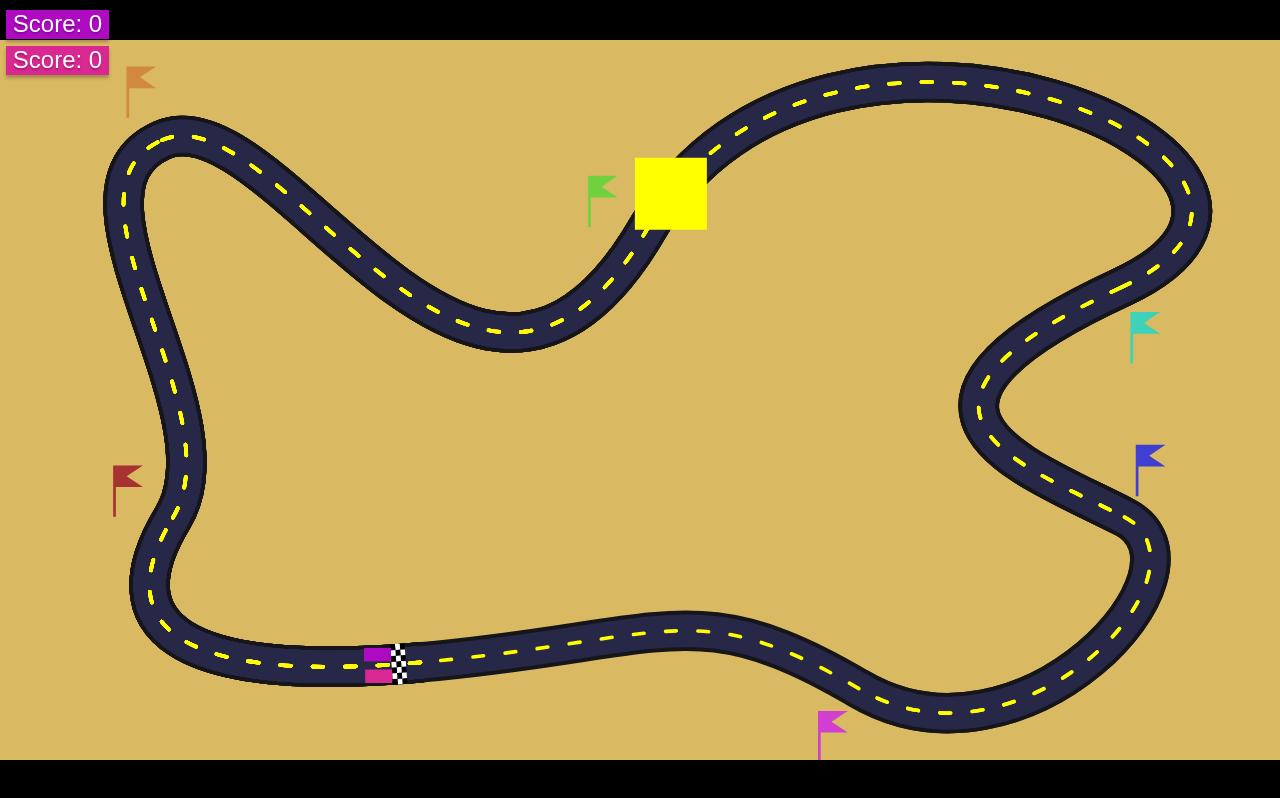
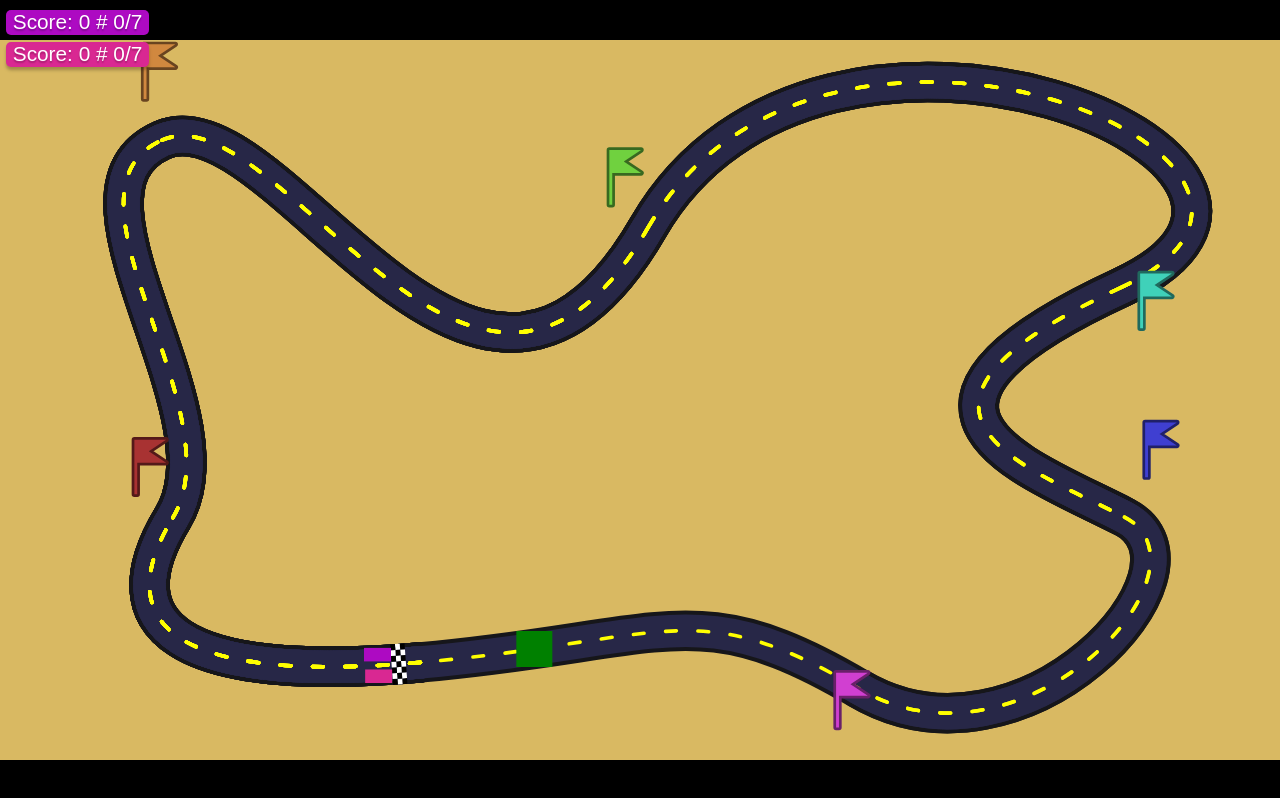
Before and after one commit to devsai9/AOOD-GamePad-2025, a plain HTML site: page index.html in a window 1280 px wide. Drawn offline with Linux system fonts and the light colour scheme; animation ran at ten frames a second.

Commit message:
Checkpoint indication Randomized checkpoint spawn location
Co-authored-by: Dev Sai <devsai9@users.noreply.github.com>

```diff
--- a/graphics.js
+++ b/graphics.js
@@ -17,15 +17,12 @@ canvas.textContent = "Your ancient browser doesn't support canvas";
              +1
 
 Origin at center of screen
-
-
 */
 
-export const CapStyle = Object.freeze({
-    BUTT: "butt",
-    ROUND: "round",
-    SQUARE: "square"
-});
+/**
+ * @typedef { "bevel" | "miter" | "round" } LineJoin
+ * @typedef { "butt" | "round" | "square" } LineCap
+ */
 
 const ScreenProxy = {
     offsetX: 0,
@@ -215,8 +212,19 @@ export function setLineWidth(w) {
     c++;
 }
 
+/**
+ * @param { LineCap } s
+ */
 export function setLineCap(s) {
     ctx.lineCap = s;
+}
+
+/**
+ *
+ * @param { LineJoin } s
+ */
+export function setLineJoin(s) {
+    ctx.lineJoin = s;
 }
 
 export function setLineDash(d) {
--- a/main.js
+++ b/main.js
@@ -31,8 +31,8 @@ let nonGamepadPlayers = 0;
 // }));
 // State.players.push(machinePlayer);
 // State.registerCollider(machinePlayer);
-const wsadPlayer = new Player(Input.fromKeys("KeyW", "KeyA", "KeyS", "KeyD"));
-const arrowPlayer = new Player(Input.fromKeys("ArrowUp", "ArrowLeft", "ArrowDown", "ArrowRight"));
+const wsadPlayer = new Player(Input.fromKeys("KeyW", "KeyA", "KeyS", "KeyD"), 0);
+const arrowPlayer = new Player(Input.fromKeys("ArrowUp", "ArrowLeft", "ArrowDown", "ArrowRight"), 1);
 State.players.push(wsadPlayer);
 State.players.push(arrowPlayer);
 State.registerCollider(wsadPlayer);
@@ -45,23 +45,32 @@ State.registerScoreboard(scoreboard);
 
 
 window.addEventListener("gamepadconnected", (e) => {
-    let newPlayer = new Player(Input.fromGamepad(e.gamepad), e.gamepad.index)
+    let newPlayer = new Player(Input.fromGamepad(e.gamepad), e.gamepad.index + nonGamepadPlayers)
     State.players.push(newPlayer);
     State.registerCollider(newPlayer);
-    State.scoreboard.updateScores();
-});
-window.addEventListener("gamepaddisconnected", (e) => {
-    for (let i = 0; i < State.players.length; i++) {
-        const player = State.players[i + nonGamepadPlayers];
-        if (player.getIndex() == e.gamepad.index) {
-            // remove player from player array
-            State.unregisterCollider(player);
-            State.players = State.players.splice(i, 1);
-        }
-    }
+    State.scoreboard.players = null;
     State.scoreboard.updateScores();
 });
 
+window.addEventListener("gamepaddisconnected", (e) => {
+    State.unregisterCollider(State.players[e.gamepad.index + nonGamepadPlayers]);
+    State.players.splice(e.gamepad.index + nonGamepadPlayers, 1);
+    for (let i = 0; i < State.players.length; i++) {
+        State.players[i].index = i;
+    }
+    State.scoreboard.players = null;
+    State.scoreboard.updateScores();
+});
+
+function generatePowerup() {
+    // 1/7 chance
+    console.log("Hi from gen powerup");
+    if (Math.random() < 1/7) {
+        new Powerup(State.track.getNearestPoint([Math.random() * 2 - 1, Math.random() * 2 - 1]), 0.1, 0.1, "speed", 3, 1, 4);
+    }
+}
+
+setInterval(generatePowerup, 1000);
 
 /**
  * Draws everything
@@ -70,11 +79,10 @@ window.addEventListener("gamepaddisconnected", (e) => {
 function draw() {
     G.clear("#d9b962");
 
-    G.setLineCap(G.CapStyle.ROUND);
+    G.setLineCap("round");
 
     // drawRoad([[0.5, 0], [0.5, 0.5], [1.0, 0.5]]);
     State.track.draw();
-
 
     for (const collisionBody of State.collisionBodies) {
         if (collisionBody.shape == "square") {
@@ -98,11 +106,12 @@ function draw() {
         //G.fillRect([player.getX() - 0.025, player.getY() - 0.025], 0.05, 0.05);
     }
 
+    State.track.drawCheckpoints();
+
     G.maskEdge();
 }
 
 // new CollisionBody([0, -.4], 0.2, 0.2);
-new Powerup(State.track.getNearestPoint([.2, -.5]), 0.2, 0.2, "frictionless", 5, Infinity, 5);
 // new Powerup([-.2, -.5], 0.2, 0.2, "speed", 5, 2, 1);
 
 
@@ -143,6 +152,7 @@ function updateGame(timestamp) {
     }
     const delta = timestamp - lastTime;
 
+    State.track.update(delta);
     for (const player of State.players) {
         player.update(delta);
     }
--- a/players.js
+++ b/players.js
@@ -245,7 +245,6 @@ export class Player {
         console.log("checking")
         if (checkOld === State.track.pins.length - 1) {
             this.laps++;
-            State.scoreboard.updateScores();
             console.log("next lap");
             return checkNew === 0;
         }
@@ -259,6 +258,7 @@ export class Player {
             if (this.pendingCheckpoint === -1) return;
             // Successfully collected a checkpoint
             const checkNew = this.pendingCheckpoint;
+            State.track.status[checkNew] = 1;
             this.pendingCheckpoint = -1;
             if (this.verifyCheckpoint(this.committedCheckpoint, checkNew)) {
                 this.committedCheckpoint = checkNew;
@@ -267,6 +267,7 @@ export class Player {
                 console.log("failure")
                 this.committedCheckpoint = 0;
             }
+            State.scoreboard.updateScores();
         }
         else {
             this.pendingCheckpoint = checkpoint;
--- a/state.js
+++ b/state.js
@@ -19,9 +19,9 @@ export const State = {
     },
 
     unregisterCollider(collider) {
-        console.log(this.colliders)
+        // console.log(this.colliders)
         this.colliders.splice(this.colliders.indexOf(collider), 1);
-        console.log(this.colliders)
+        // console.log(this.colliders)
     },
 
     checkCollisions() {
@@ -133,12 +133,17 @@ function rectangleCircleColliding([rectX, rectY], rectW, rectH, [circleX, circle
 export class Scoreboard {
     constructor(element) {
         this.element = element;
+        this.players = null;
     }
 
     updateScores() {
+        if (this.players === null) this.players = [...State.colliders];
+        const checkpoints = State.track.pins.length;
+        const scorePlayer = (p) => p.laps + p.committedCheckpoint / checkpoints;
+        this.players.sort((a, b) => scorePlayer(b) - scorePlayer(a));
         let output = "";
-        for (const player of State.colliders) {
-            output += `<span style="background-color: ${player.color}">Score: ${player.laps}</span><br>`;
+        for (const player of this.players) {
+            output += `<span class="score-entry" style="background-color: ${player.color}">Score: ${player.laps} # ${player.committedCheckpoint}/${checkpoints}</span><br>`;
         }
         this.element.innerHTML = output;
     }
--- a/styles.css
+++ b/styles.css
@@ -31,5 +31,11 @@ canvas {
    box-shadow: 0 .2rem .2rem #00000040;
    text-shadow: 0 .1rem .1rem #00000040;
    font-family: sans-serif;
-   font-size: 1.5rem;
+   font-size: 1.3rem;
 }
+
+.score-entry {
+   border-radius: 5px;
+   -moz-user-select: none;
+   user-select: none;
+}
--- a/track.js
+++ b/track.js
@@ -25,6 +25,48 @@ function drawRaw(pins, tangents) {
 const FINISH_SPAN = 0.04;
 const FINISH_COUNT_X = 3;
 const FINISH_COUNT_Y = 7;
+
+/**
+ * @param { number } num
+ * @returns { string }
+ */
+function toNibble(num) {
+    return num.toString(16).padStart(2, "0");
+}
+
+function parseColor(hex) {
+    const n = Number.parseInt(hex.slice(1), 16);
+    let r = n >> 16;
+    let g = (n >> 8) % 0x100;
+    let b = n % 0x100;
+    return [r, g, b];
+}
+
+function hexify(r, g, b) {
+    r = Math.round(r);
+    g = Math.round(g);
+    b = Math.round(b);
+    return `#${toNibble(r)}${toNibble(g)}${toNibble(b)}`;
+}
+
+/**
+ * @param { string } hex
+ */
+function darker(hex, k = 0.2) {
+    const [r, g, b] = parseColor(hex);
+    return hexify(r * k, g * k, b * k);
+}
+
+function mix(c1, c2, t) {
+    const [r1, g1, b1] = parseColor(c1);
+    const [r2, g2, b2] = parseColor(c2);
+
+    return hexify(
+        r1 * (1 - t) + r2 * t,
+        g1 * (1 - t) + g2 * t,
+        b1 * (1 - t) + b2 * t
+    );
+}
 
 /**
  *
@@ -62,20 +104,43 @@ const flagPalette = [
     "#d13f88"
 ];
 
+/**
+ *
+ * @param { Track } self
+ * @param { Vec2 } pin
+ * @param { Vec2 } tangent
+ * @param { number } id
+ */
 function drawCheckpoint(self, pin, tangent, id) {
     const offset = Vec2.perp(Vec2.norm(tangent));
-    const pos = Vec2.sum(Vec2.scale(offset, -0.15), pin);
+    const pos = Vec2.sum(Vec2.scale(offset, -0.125), pin);
 
+    const color = flagPalette[id - 1];
+    const outer = darker(color, 0.5);
+    const fill = mix(color, "#ffffff", self.status[id]);
+    const stroke = mix(outer, "#ffffff", self.status[id]);
+    G.setFill(fill);
+    G.setLineDash([]);
+    G.setStroke(stroke);
+    G.setLineWidth(0.015);
+    G.setLineJoin("round");
 
-
-    G.setFill(flagPalette[id - 1]);
     //G.fillRect(pos, 0.1, 0.1);
-
 
     G.beginPath();
     for (let i = 0; i < flagVertices.x.length; i++) {
-        const p = [flagVertices.x[i], -flagVertices.y[i]];
-        const vert = Vec2.sum(pos, Vec2.scale(p, 0.075));
+        const p = [(flagVertices.x[i] + 0.5), -(flagVertices.y[i] + 1)];
+        const vert = Vec2.sum(pos, Vec2.scale(p, 0.08));
+        if (i === 0) G.moveTo(vert);
+        else G.lineTo(vert);
+    }
+    G.closePath();
+    G.stroke();
+
+    G.beginPath();
+    for (let i = 0; i < flagVertices.x.length; i++) {
+        const p = [(flagVertices.x[i] + 0.5), -(flagVertices.y[i] + 1)];
+        const vert = Vec2.sum(pos, Vec2.scale(p, 0.08));
         if (i === 0) G.moveTo(vert);
         else G.lineTo(vert);
     }
@@ -127,6 +192,7 @@ export class Track {
             dash: "#ffff00"
         };
         this.width = 0.15 * ROAD_SCALE;
+        this.status = Array(pins.length).fill(0);
 
         for (let i = 1; i < this.pins.length; i++) {
             drawCheckpoint(this, this.pins[i], this.tangents[i], i);
@@ -184,11 +250,12 @@ export class Track {
         );
 
         drawFinish(this, finishPos, finishDir);
+    }
 
+    drawCheckpoints() {
         for (let i = 1; i < this.pins.length; i++) {
             drawCheckpoint(this, this.pins[i], this.tangents[i], i);
         }
-
     }
 
     isOnTrack(point) {
@@ -249,4 +316,11 @@ export class Track {
 
         return nearestPoint;
     }
+
+    update(delta) {
+        for (let i = 0; i < this.status.length; i++) {
+            this.status[i] -= delta * 0.003;
+            this.status[i] = Math.max(0, this.status[i]);
+        }
+    }
 }
```
Also changed, not shown: collisionBody.js (+9 -0 lines).
